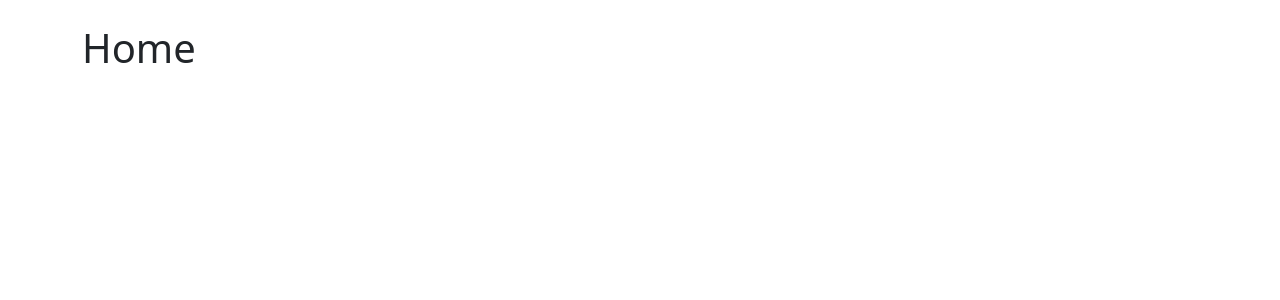
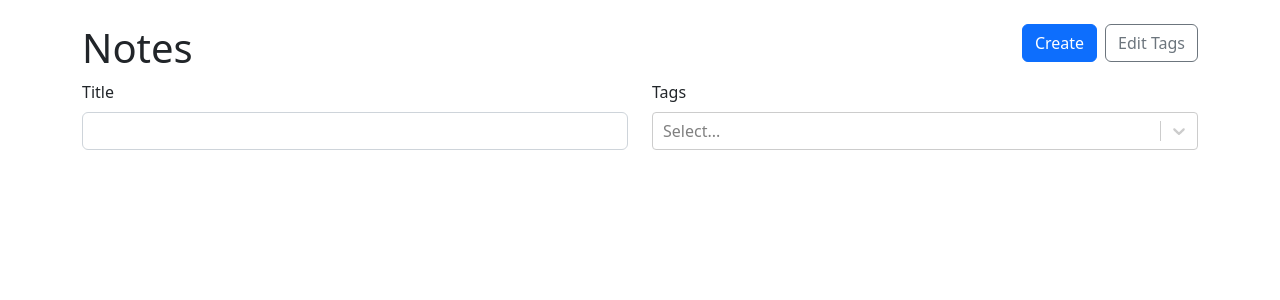
Before and after one commit to kishansuvarna09/react-note-taking-app, a React (Vite) app: page / in a window 1280 px wide. Shown: the top 300 px of the page. Built offline with nearby package versions, Linux system fonts and the light colour scheme.

Commit message:
Create Note module

```diff
--- a/package.json
+++ b/package.json
@@ -14,11 +14,13 @@
     "react-bootstrap": "^2.7.2",
     "react-dom": "^18.2.0",
     "react-router-dom": "^6.8.1",
-    "react-select": "^5.7.0"
+    "react-select": "^5.7.0",
+    "uuid": "^9.0.0"
   },
   "devDependencies": {
     "@types/react": "^18.0.27",
     "@types/react-dom": "^18.0.10",
+    "@types/uuid": "^9.0.0",
     "@vitejs/plugin-react": "^3.1.0",
     "typescript": "^4.9.3",
     "vite": "^4.1.0"
--- a/src/App.tsx
+++ b/src/App.tsx
@@ -3,6 +3,9 @@ import { Container } from 'react-bootstrap';
 import 'bootstrap/dist/css/bootstrap.min.css';
 import NewNote from './NewNote';
 import { useLocalStorage } from './useLocalStorage';
+import { useMemo } from 'react';
+import { v4 as uuidV4 } from 'uuid';
+import NoteList from './NoteList';
 
 export type Note = {
   id: string;
@@ -10,7 +13,7 @@ export type Note = {
 
 export type RawNote = {
   id: string;
-};
+} & RawNoteData;
 
 export type RawNoteData = {
   title: string;
@@ -32,11 +35,43 @@ export type Tag = {
 function App() {
   const [notes, setNotes] = useLocalStorage<RawNote[]>('NOTES', []);
   const [tags, setTags] = useLocalStorage<Tag[]>('TAGS', []);
+
+  const notesWithTags = useMemo(() => {
+    return notes.map((note) => {
+      return {
+        ...note,
+        tags: tags.filter((tag) => note.tagIds.includes(tag.id)),
+      };
+    });
+  }, [notes, tags]);
+
+  function onCreateNote({ tags, ...data }: NoteData) {
+    setNotes((prevNotes) => {
+      return [
+        ...prevNotes,
+        { ...data, id: uuidV4(), tagIds: tags.map((tag) => tag.id) },
+      ];
+    });
+  }
+
+  function addTag(tag: Tag) {
+    setTags((prev) => [...prev, tag]);
+  }
+
   return (
     <Container className="my-4">
       <Routes>
-        <Route path="/" element={<h1>Home</h1>} />
-        <Route path="/new" element={<NewNote />} />
+        <Route path="/" element={<NoteList availableTags={tags} />} />
+        <Route
+          path="/new"
+          element={
+            <NewNote
+              onSubmit={onCreateNote}
+              onAddTag={addTag}
+              availableTags={tags}
+            />
+          }
+        />
         <Route path="/:id">
           <Route index element={<h1>Show</h1>} />
           <Route path="edit" element={<h1>Edit</h1>} />
--- a/src/NewNote.tsx
+++ b/src/NewNote.tsx
@@ -1,11 +1,25 @@
 import React from 'react';
+import { NoteData, Tag } from './App';
 import NoteForm from './NoteForm';
 
-const NewNote = () => {
+type NewNoteProps = {
+  onSubmit: (data: NoteData) => void;
+  onAddTag: (tag: Tag) => void;
+  availableTags: Tag[];
+};
+const NewNote = ({
+  onSubmit,
+  onAddTag,
+  availableTags,
+}: NewNoteProps) => {
   return (
     <>
       <h1 className="mb-4">New Note</h1>
-      <NoteForm />
+      <NoteForm
+        onSubmit={onSubmit}
+        onAddTag={onAddTag}
+        availableTags={availableTags}
+      />
     </>
   );
 };
--- a/src/NoteForm.tsx
+++ b/src/NoteForm.tsx
@@ -1,17 +1,25 @@
 import React, { FormEvent, useRef, useState } from 'react';
-import { Link } from 'react-router-dom';
+import { Link, useNavigate } from 'react-router-dom';
 import { Form, Stack, Row, Col, Button } from 'react-bootstrap';
 import CreatableReactSelect from 'react-select/creatable';
+import { v4 as uuidV4 } from 'uuid';
 import { NoteData, Tag } from './App';
 
 type NoteFormProps = {
   onSubmit: (data: NoteData) => void;
+  onAddTag: (tag: Tag) => void;
+  availableTags: Tag[];
 };
 
-const NoteForm = ({ onSubmit }: NoteFormProps) => {
+const NoteForm = ({
+  onSubmit,
+  onAddTag,
+  availableTags,
+}: NoteFormProps) => {
   const titleRef = useRef<HTMLInputElement>(null);
   const markdownRef = useRef<HTMLTextAreaElement>(null);
   const [selectedTags, setSelectedTags] = useState<Tag[]>([]);
+  const navigate = useNavigate();
 
   function handleSubmit(e: FormEvent) {
     e.preventDefault();
@@ -19,9 +27,12 @@ const NoteForm = ({ onSubmit }: NoteFormProps) => {
     onSubmit({
       title: titleRef.current!.value,
       markdown: markdownRef.current!.value,
-      tags: [],
+      tags: selectedTags,
     });
+
+    navigate('..');
   }
+
   return (
     <Form onSubmit={handleSubmit}>
       <Stack gap={4}>
@@ -36,9 +47,20 @@ const NoteForm = ({ onSubmit }: NoteFormProps) => {
             <Form.Group controlId="tags">
               <Form.Label>Tags</Form.Label>
               <CreatableReactSelect
+                onCreateOption={(label) => {
+                  const newTag = { id: uuidV4(), label };
+                  onAddTag(newTag);
+                  setSelectedTags((prev) => [...prev, newTag]);
+                }}
                 isMulti
                 value={selectedTags.map((tag) => {
                   return { label: tag.label, value: tag.id };
+                })}
+                options={availableTags.map((tag) => {
+                  return {
+                    label: tag.label,
+                    value: tag.id,
+                  };
                 })}
                 onChange={(tags) => {
                   setSelectedTags(
--- /dev/null
+++ b/src/NoteList.tsx
@@ -0,0 +1,69 @@
+import { useState } from 'react';
+import { Row, Col, Stack, Button, Form } from 'react-bootstrap';
+import { Link } from 'react-router-dom';
+import ReactSelect from 'react-select';
+import { Tag } from './App';
+
+type NoteListProps = {
+  availableTags: Tag[];
+};
+
+const NoteList = ({ availableTags }: NoteListProps) => {
+  const [selectedTags, setSelectedTags] = useState<Tag[]>([]);
+  return (
+    <>
+      <Row>
+        <Col>
+          <h1>Notes</h1>
+        </Col>
+        <Col xs="auto">
+          <Stack gap={2} direction="horizontal">
+            <Link to="/new">
+              <Button variant="primary">Create</Button>
+            </Link>
+            <Button variant="outline-secondary">Edit Tags</Button>
+          </Stack>
+        </Col>
+      </Row>
+      <Form>
+        <Row>
+          <Col>
+            <Form.Group controlId="title">
+              <Form.Label>Title</Form.Label>
+              <Form.Control type="text" />
+            </Form.Group>
+          </Col>
+          <Col>
+            <Form.Group controlId="tags">
+              <Form.Label>Tags</Form.Label>
+              <ReactSelect
+                isMulti
+                value={selectedTags.map((tag) => {
+                  return { label: tag.label, value: tag.id };
+                })}
+                options={availableTags.map((tag) => {
+                  return {
+                    label: tag.label,
+                    value: tag.id,
+                  };
+                })}
+                onChange={(tags) => {
+                  setSelectedTags(
+                    tags.map((tag) => {
+                      return {
+                        label: tag.label,
+                        id: tag.value,
+                      };
+                    })
+                  );
+                }}
+              />
+            </Form.Group>
+          </Col>
+        </Row>
+      </Form>
+    </>
+  );
+};
+
+export default NoteList;
```
Also changed, not shown: 1 other file (tests, documents, lock files or other folders).
